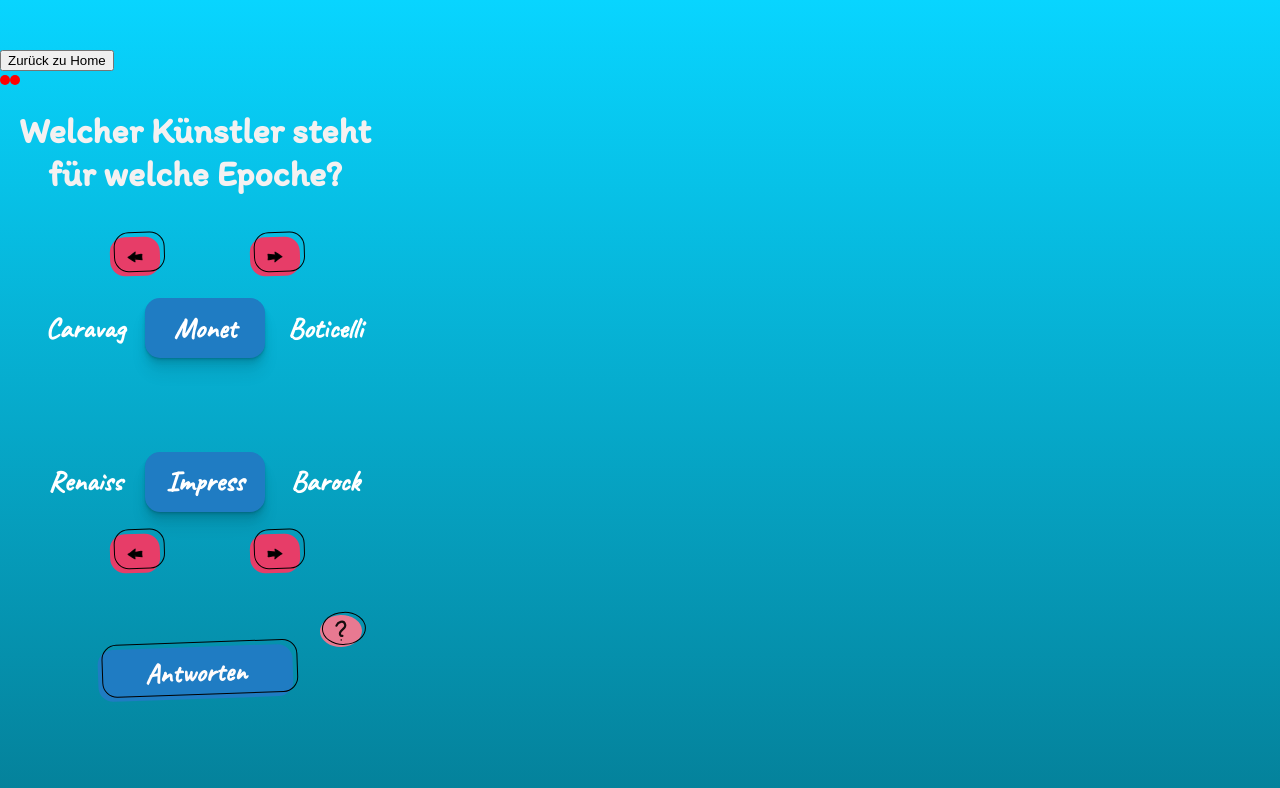
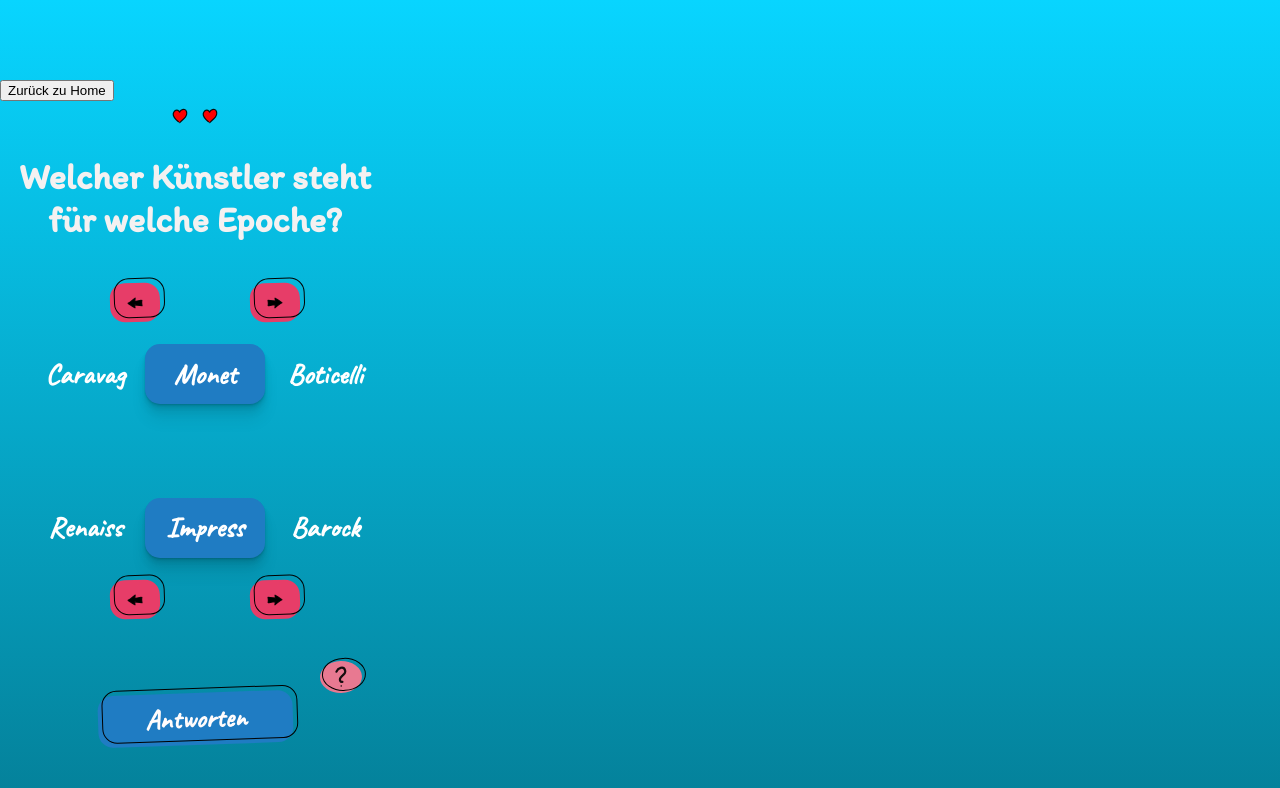
Before and after one commit to nadjascodejourney/quizproject, a React (Vite) app: page /quizpage in a window 1280 px wide. Shown: the top 788 px of the page. Built offline with nearby package versions, Linux system fonts and the light colour scheme.

Commit message:
lifes gestyled und innerquizcontainer in QuizContainer.jsx angelegt

```diff
--- a/src/components/Life.jsx
+++ b/src/components/Life.jsx
@@ -11,12 +11,16 @@ const Life = () => {
   const renderHearts = () => {
     const hearts = [];
     for (let i = 0; i < lives; i++) {
-      hearts.push(<span key={i} className={styles.heart}></span>);
+      hearts.push(
+        <span key={i} className={styles.heart}>
+          <img src="/assets/icons/heart-svgrepo-com.svg" alt="heart" />
+        </span>
+      );
     }
     return hearts;
   };
 
-  return <div>{renderHearts()}</div>;
+  return <div className={styles.heartBox}>{renderHearts()}</div>;
 };
 
 export default Life;
--- a/src/components/QuizContainer.jsx
+++ b/src/components/QuizContainer.jsx
@@ -1,5 +1,6 @@
 import { useContext } from "react";
 import { QuizContext } from "../utils/StateManagement";
+import styles from "../styles/quizcontainer.module.css";
 
 // components
 import BackButton from "./BackButton";
@@ -17,7 +18,7 @@ const QuizContainer = () => {
       {success || gameover ? (
         <div></div>
       ) : (
-        <div>
+        <div className={styles.innerQuizcontainer}>
           <BackButton />
           <Life />
           <Question />
--- a/src/styles/life.module.css
+++ b/src/styles/life.module.css
@@ -1,7 +1,7 @@
 .heart {
   display: inline-block;
-  width: 10px;
-  height: 10px;
-  background-color: red;
-  border-radius: 50%;
 }
+
+.heartBox {
+  text-align: center;
+}
--- /dev/null
+++ b/src/styles/quizcontainer.module.css
@@ -0,0 +1,3 @@
+.innerQuizcontainer {
+  margin-top: 30px;
+}
```
Also changed, not shown: public/assets/icons/Image2.png (deleted), public/assets/icons/heart-svgrepo-com.svg (added).
